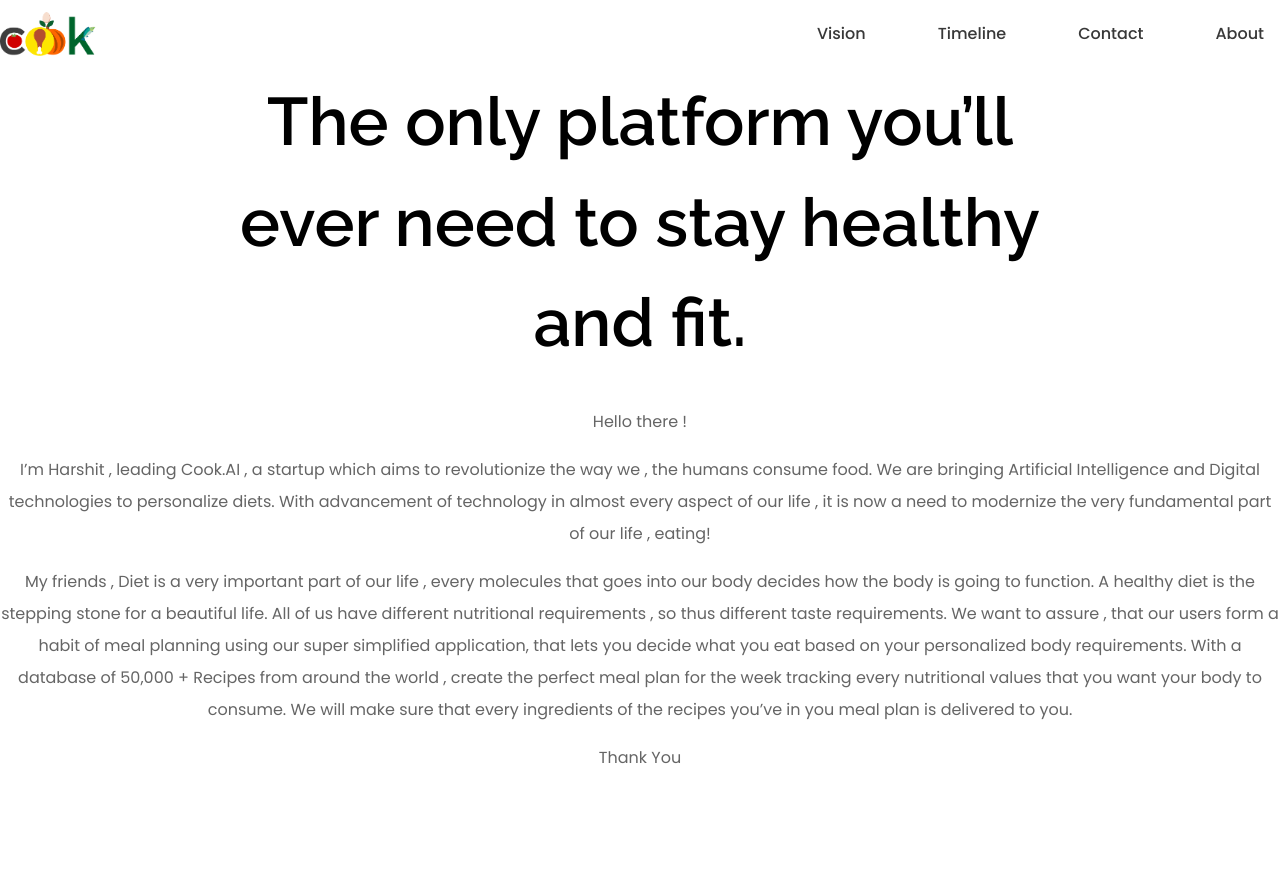
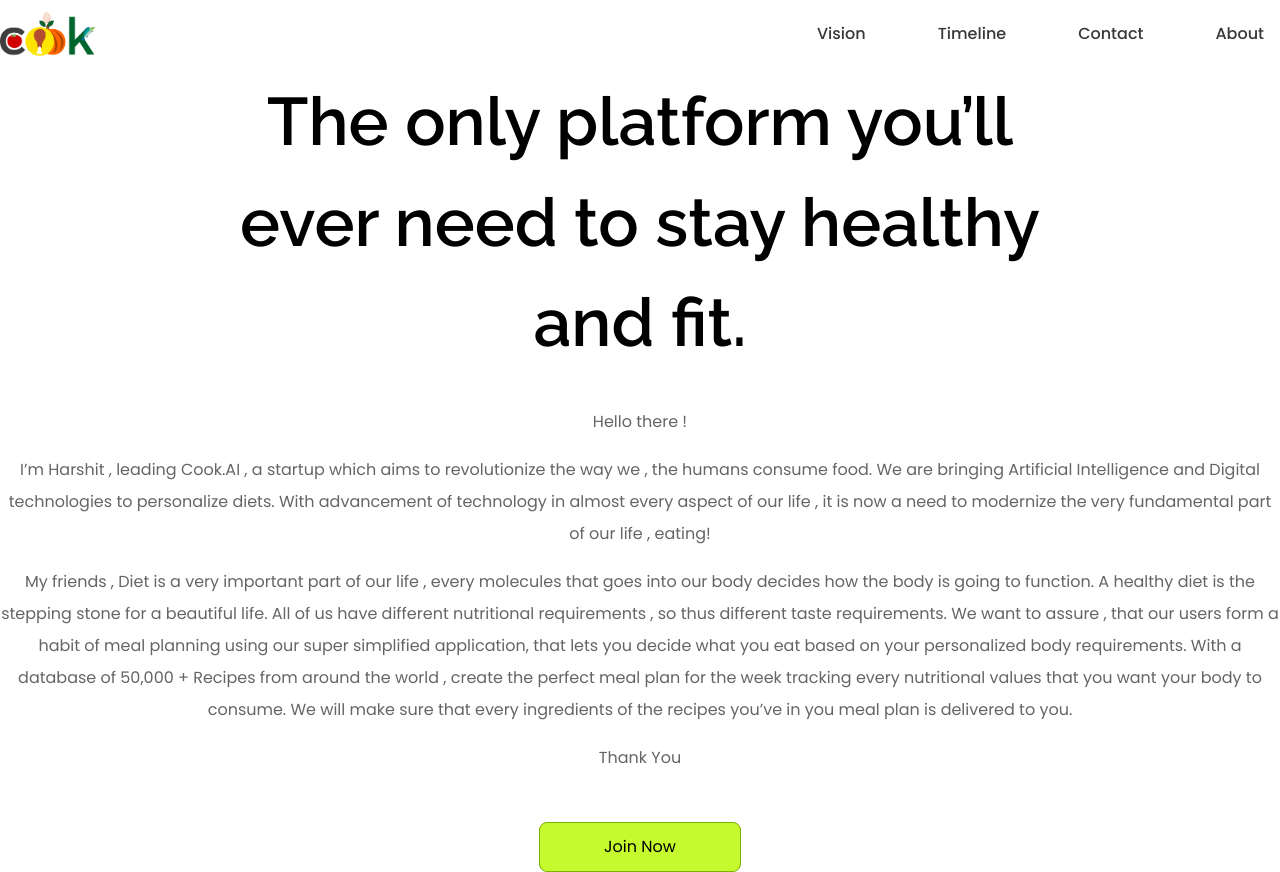
Before and after one commit to dibkb/cookai, a React (Vite) app: page / in a window 1280 px wide. Before the commit the page ends 800 px from the top, so only its background shows below. Built offline with nearby package versions, Linux system fonts and the light colour scheme.

Commit message:
home button

```diff
--- a/src/components/Home.jsx
+++ b/src/components/Home.jsx
@@ -34,6 +34,11 @@ const Home = () => {
         </p>
         <p>Thank You</p>
       </section>
+      <section className="flex flex-col">
+        <button className="mt-12 border mx-auto bg-cookLime px-16 py-3 rounded-lg border-cookGreen hover:bg-cookDarkGreen hover:text-white">
+          Join Now
+        </button>
+      </section>
     </>
   );
 };
```
